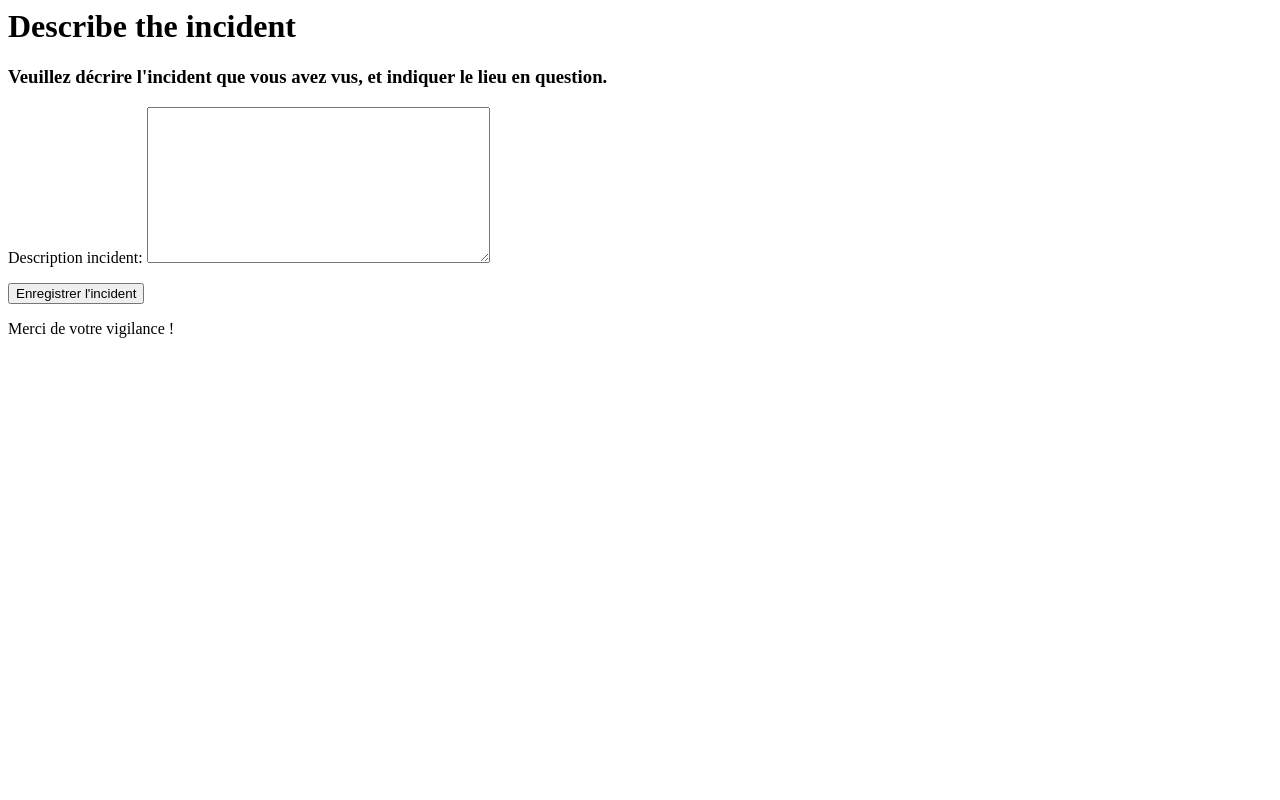
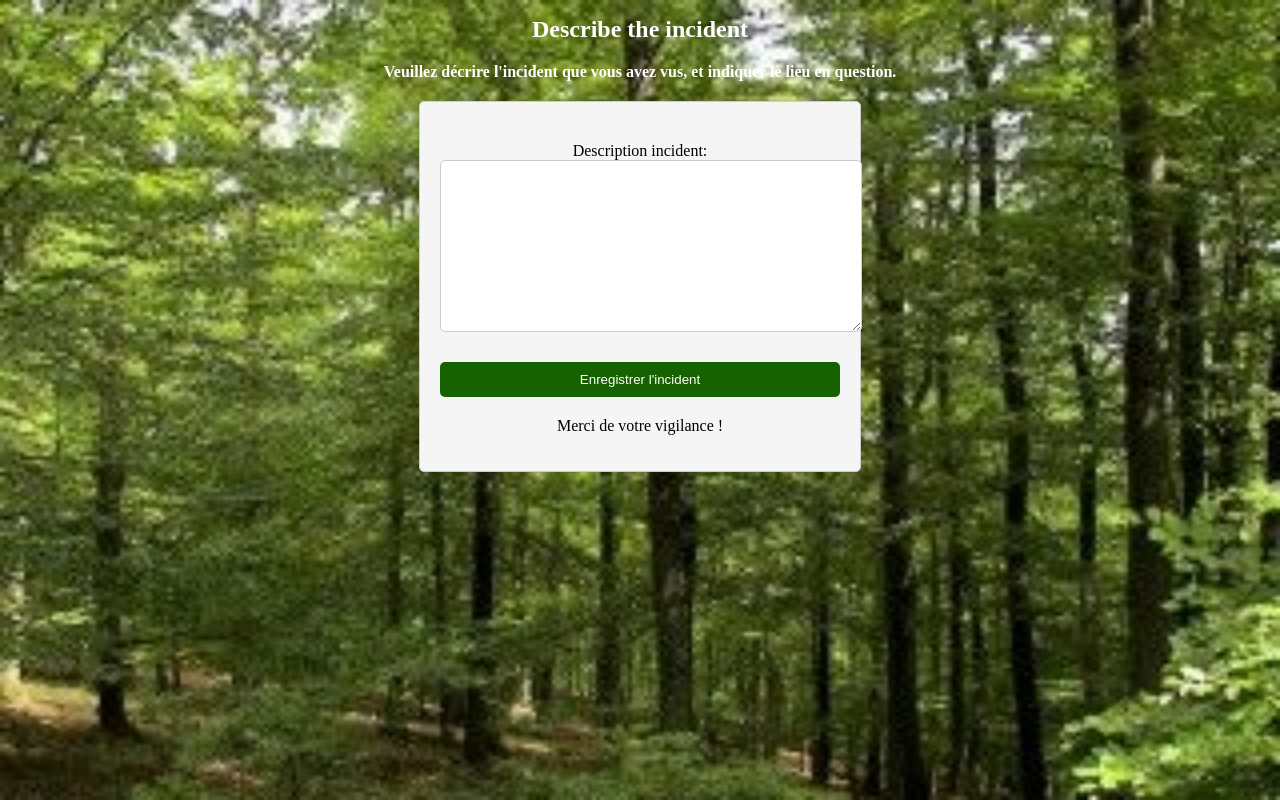
Before and after one commit to Ist4lri/forestManagementApp, a Django app: page /incidentForm/ in a window 1280 px wide. Run offline with Django 4.2, Linux system fonts and the light colour scheme.

Commit message:
It's done, for the form, just the way to display page.

```diff
--- a/forestManagement/urls.py
+++ b/forestManagement/urls.py
@@ -16,9 +16,10 @@ Including another URLconf
 """
 from django.contrib import admin
 from django.urls import path
-from forestmanagementapp2.views import v_post_new_incident
+from forestmanagementapp2.views import v_post_new_incident, v_form_submitted
 
 urlpatterns = [
     path('admin/', admin.site.urls),
-    path('incidentForm/', v_post_new_incident, name="incident_form")
+    path('incidentForm/', v_post_new_incident, name="incident_form"),
+    path('formSubmitted/', v_form_submitted, name='formSubmitted')
 ]
--- a/forestmanagementapp2/models.py
+++ b/forestmanagementapp2/models.py
@@ -11,7 +11,7 @@ class FORET(models.Model):
 
     class Meta:
         managed = False
-        db_table = 'forestDB'
+        db_table = 'FORET'
 
 
 class ORGANISM(models.Model):
@@ -22,7 +22,7 @@ class ORGANISM(models.Model):
 
     class Meta:
         managed = False
-        db_table = 'forestDB'
+        db_table = 'ORGANISM'
 
 
 class GARDE(models.Model):
@@ -38,7 +38,7 @@ class GARDE(models.Model):
 
     class Meta:
         managed = False
-        db_table = 'forestDB'
+        db_table = 'GARDE'
 
 
 class INCIDENT(models.Model):
@@ -48,7 +48,7 @@ class INCIDENT(models.Model):
 
     class Meta:
         managed = False
-        db_table = 'forestDB'
+        db_table = 'INCIDENT'
 
 
 class MISSION(models.Model):
@@ -60,7 +60,7 @@ class MISSION(models.Model):
 
     class Meta:
         managed = False
-        db_table = 'forestDB'
+        db_table = 'MISSION'
 
 
 class CONTIENT(models.Model):
@@ -72,7 +72,7 @@ class CONTIENT(models.Model):
 
     class Meta:
         managed = False
-        db_table = 'forestDB'
+        db_table = 'CONTIENT'
 
 
 class POSSEDE(models.Model):
@@ -85,7 +85,7 @@ class POSSEDE(models.Model):
 
     class Meta:
         managed = False
-        db_table = 'forestDB'
+        db_table = 'POSSEDE'
 
 
 class TOUCHE(models.Model):
@@ -97,4 +97,4 @@ class TOUCHE(models.Model):
 
     class Meta:
         managed = False
-        db_table = 'forestDB'
+        db_table = 'TOUCHE'
--- /dev/null
+++ b/forestmanagementapp2/static/css/formStyle.css
@@ -0,0 +1,101 @@
+/* Style général pour le formulaire */
+body {
+  background-image: url('/static/forest_pic/for1.jpg'); /* Assurez-vous de spécifier le chemin correct vers votre image de fond */
+  background-size: cover;
+  background-position: center;
+  background-attachment: fixed;
+  background-repeat: no-repeat;
+}
+
+form {
+    max-width: 400px;
+    margin: 0 auto;
+    padding: 20px;
+    background-color: #f5f5f5;
+    border: 1px solid #ccc;
+    border-radius: 5px;
+    box-shadow: 0 0 10px rgba(0, 0, 0, 0.1);
+
+  }
+
+  /* Style pour le titre principal */
+  h1 {
+    font-size: 24px;
+    color: #ffffff;
+    text-align: center;
+    margin-bottom: 20px;
+
+  }
+
+  /* Style pour le sous-titre */
+  h3 {
+    font-size: 16px;
+    color: #ffffff;
+    text-align: center;
+    margin-bottom: 20px;
+
+  }
+
+  /* Style pour le paragraphe de remerciement */
+  p {
+    text-align: center;
+    margin-top: 20px;
+
+  }
+
+  /* Style pour les champs de formulaire */
+  form input[type="text"],
+  form textarea {
+    width: 100%;
+    padding: 10px;
+    margin-bottom: 10px;
+    border: 1px solid #ccc;
+    border-radius: 5px;
+
+  }
+
+  /* Style pour le bouton d'envoi */
+  form button {
+    width: 100%;
+    padding: 10px;
+    background-color: #176200;
+    color: #fff;
+    border: none;
+    border-radius: 5px;
+    cursor: pointer;
+
+  }
+
+  button {
+    width: 100%;
+    padding: 10px;
+    background-color: #176200;
+    color: #fff;
+    border: none;
+    border-radius: 5px;
+    cursor: pointer;
+
+  }
+
+  /* Style pour le bouton d'envoi au survol */
+  form button[type="submit"]:hover {
+    background-color: #00ae2e;
+
+  }
+
+  button:hover {
+    background-color: #00ae2e;
+
+  }
+
+  /* Style pour les messages d'erreur */
+  .error-message {
+    color: #ff0000;
+    font-size: 14px;
+  }
+
+  /* Style pour les messages de succès */
+  .success-message {
+    color: #008000;
+    font-size: 14px;
+  }
--- a/forestmanagementapp2/templates/incidentForm.html
+++ b/forestmanagementapp2/templates/incidentForm.html
@@ -1,7 +1,18 @@
+{% load static %}
+<!DOCTYPE html>
+    <html lang="en">
+        <head>
+            <meta charset="UTF-8">
+            <link rel="stylesheet" type="text/css" href="{% static  'css/formStyle.css' %}">
+            <title>Formulaire d'incident!</title>
+        </head>
+        <body>
           <h1>Describe the incident</h1>
               <h3>Veuillez décrire l'incident que vous avez vus, et indiquer le lieu en question.</h3>
-    <form method="POST">
+              <form method="POST">{% csrf_token %}
               {{ form.as_p }}
               <button type="submit">Enregistrer l'incident</button>
               <p>Merci de votre vigilance !</p>
               </form>
+        </body>
+    </html>
--- a/forestmanagementapp2/views.py
+++ b/forestmanagementapp2/views.py
@@ -1,7 +1,19 @@
-from django.shortcuts import render
+from django.shortcuts import render, redirect
 from .forms import PostFormIncident
 
 
+def v_form_submitted(request):
+    return render(request, 'formSubmitted.html')
+
+
 def v_post_new_incident(request):
-    form = PostFormIncident()
+    if request.method == "POST":
+        form = PostFormIncident(request.POST)
+        if form.is_valid():
+            post = form.save(commit=False)
+            post.statut_incident = "En cours"
+            post.save(using='forestDB')
+            return redirect('formSubmitted')
+    else:
+        form = PostFormIncident()
     return render(request, 'incidentForm.html', {'form': form})
```
Also changed, not shown: forestmanagementapp2/templates/formSubmitted.html (added, +13 -0 lines), forestDB.sqlite3, forestmanagementapp2/static/forest_pic/for1.jpg (added), forestmanagementapp2/static/forest_pic/for2.jpg (added), forestmanagementapp2/static/forest_pic/for3.jpg (added), readme.md. Lines whose indentation alone changed are shown as unchanged.
